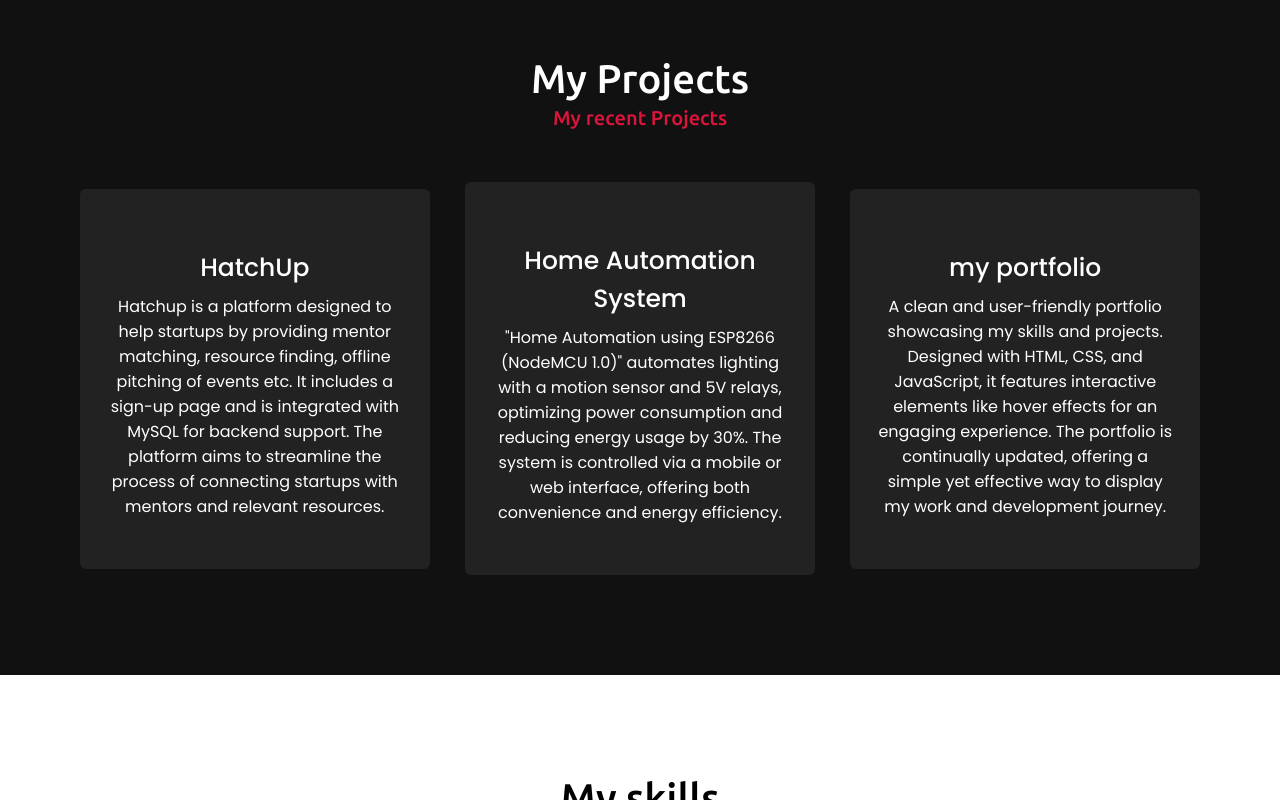
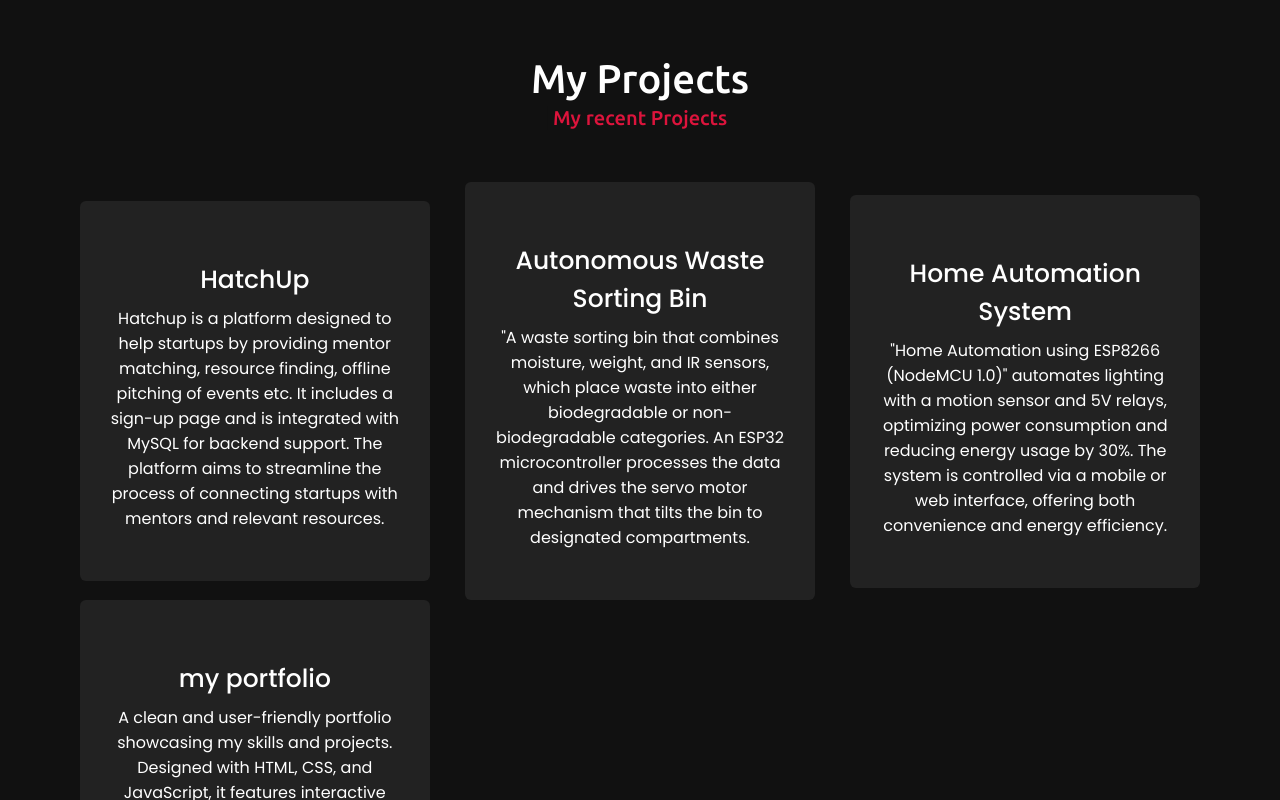
Before and after one commit to alkasunil06/Portfolio, a plain HTML site: page index.html in a window 1280 px wide. Shown: the part 1577-2377 px from the top of the page. Drawn offline with nearby package versions, Linux system fonts and the light colour scheme.

Commit message:
Updated index.html with latest changes

```diff
--- a/index.html
+++ b/index.html
@@ -79,6 +79,13 @@
                         <div class="text">HatchUp</div>
                         <p>Hatchup is a platform designed to help startups by providing mentor matching, resource finding, offline pitching of events etc. It includes a sign-up page and is integrated with MySQL for backend support.
                             The platform aims to streamline the process of connecting startups with mentors and relevant resources.</p>
+                    </div>
+                </div>
+                <div class="card">
+                    <div class="box">
+
+                        <div class="text"> Autonomous Waste Sorting Bin</div>
+                        <p>"A waste sorting bin that combines moisture, weight, and IR sensors, which place waste into either biodegradable or non-biodegradable categories. An ESP32 microcontroller processes the data and drives the servo motor mechanism that tilts the bin to designated compartments.</p>
                     </div>
                 </div>
                 <div class="card">
```
